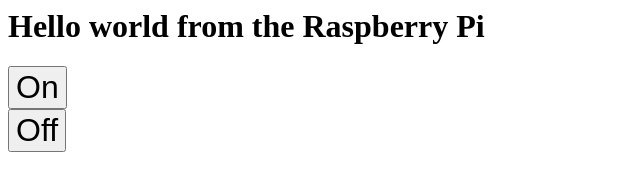
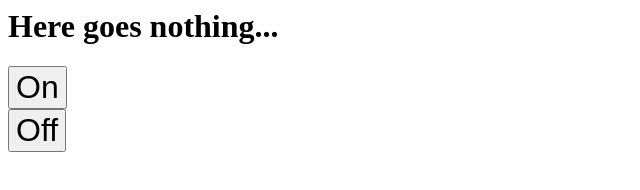
Before and after one commit to ebredder/Raspberry_Motor_Control, a plain HTML site: page Server_Setup/index.html in a window 1280 px wide. Shown: the whole page, without its empty margins (0-640 px from the left). Drawn offline with Linux system fonts and the light colour scheme.

Commit message:
Update index.html

```diff
--- a/Server_Setup/index.html
+++ b/Server_Setup/index.html
@@ -1,9 +1,9 @@
 <head>
-    <title>Hello from the Pi</title>
+    <title>Pi LED Test</title>
   	<script src="//ajax.googleapis.com/ajax/libs/prototype/1.7.1.0/prototype.js"></script>
   </head>
   <body>
-    <h1>Hello world from the Raspberry Pi</h1>
+    <h1>Here goes nothing...</h1>
     <form>
     	<input type="button" value="On" onclick="go('w')" style="font-size:200%;"><br />
     	<input type="button" value="Off" onclick="go('s')" style="font-size:200%;">
```
